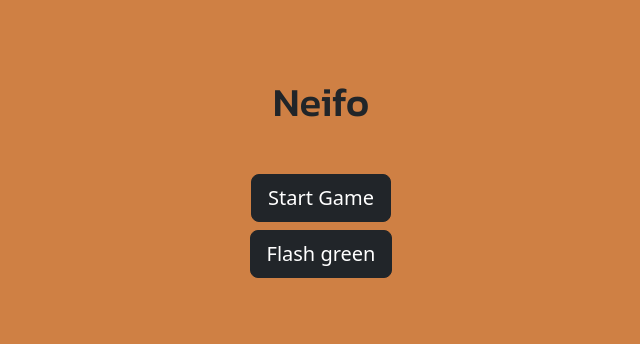
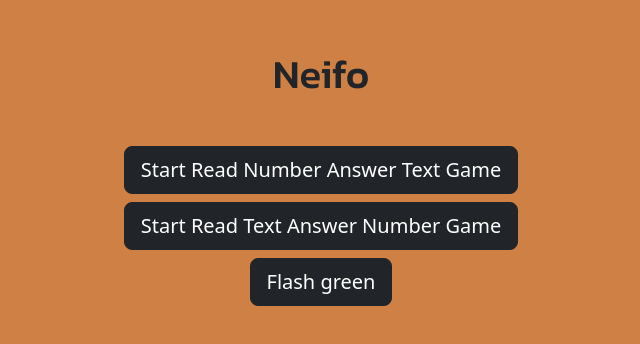
Before and after one commit to adam-carruthers/neifo, a React (Create React App) app: page / in a window 1280 px wide. Shown: the part 222-566 px from the top of the page, without its empty margins (319-959 px from the left). Built offline with nearby package versions, Linux system fonts and the light colour scheme.

Commit message:
Added ReadNAnswerTextGame

```diff
--- a/src/components/NumberIsWrittenGame.tsx
+++ b/src/components/GenericGame.tsx
@@ -1,49 +1,31 @@
-import React, { FormEvent, useContext, useMemo, useState } from "react";
-import num2wordsEs from "../num2words/es";
+import React, { FormEvent, useContext, useState } from "react";
 import backgroundColorContext from "../other/backgroundColorContext";
 import CorrectAnswerPopUp from "./correctAnswerPopUp/CorrectAnswerPopUp";
 
-interface NumberStage {
+export interface Stage {
   i: number;
-  n: number;
-  text: string;
+  textToShow: string;
+  correctAnswer: string;
 }
-
-const N_STAGES = 5;
-const MIN_NUMBER = -10000;
-const MAX_NUMBER = 10000;
-
-const generateStages = (): NumberStage[] => {
-  const randomNumbers: number[] = [];
-  for (let index = 0; index < N_STAGES; index++) {
-    const randomNumber = Math.round(
-      Math.random() * (MAX_NUMBER - MIN_NUMBER) + MIN_NUMBER
-    );
-    randomNumbers.push(randomNumber);
-  }
-
-  return randomNumbers.map((n, i) => ({ n, i, text: num2wordsEs(n) }));
-};
 
 interface Props {
   goToMenu: () => void;
+  stages: Stage[];
 }
 
-const NumberIsWrittenGame = ({ goToMenu }: Props) => {
-  const stages: NumberStage[] = useMemo(generateStages, []);
-
+const GenericGame = ({ goToMenu, stages }: Props) => {
   const [currentStageI, setCurrentStageI] = useState(0);
 
   const [guess, setGuess] = useState("");
 
   const [correctAnswerMessage, setCorrectAnswerMessage] =
-    useState<NumberStage | null>(null);
+    useState<Stage | null>(null);
 
   const currentStage = stages[currentStageI];
 
   const backgroundColor = useContext(backgroundColorContext);
 
-  const flashCorrectAnswer = (stage: NumberStage) => {
+  const flashCorrectAnswer = (stage: Stage) => {
     setCorrectAnswerMessage(stage);
 
     setTimeout(() => {
@@ -54,7 +36,7 @@ const NumberIsWrittenGame = ({ goToMenu }: Props) => {
   const onSubmit = (e: FormEvent<HTMLFormElement>) => {
     e.preventDefault();
 
-    if (parseInt(guess) === currentStage.n) {
+    if (guess === currentStage.correctAnswer) {
       backgroundColor.setColorFlash("var(--bs-success)");
     } else {
       backgroundColor.setColorFlash("var(--bs-danger)");
@@ -81,7 +63,7 @@ const NumberIsWrittenGame = ({ goToMenu }: Props) => {
         </div>
 
         <div style={{ fontSize: "3em" }} className="mb-5">
-          {currentStage.text}
+          {currentStage.textToShow}
         </div>
 
         <form
@@ -109,12 +91,12 @@ const NumberIsWrittenGame = ({ goToMenu }: Props) => {
       </div>
       {correctAnswerMessage && (
         <CorrectAnswerPopUp>
-          <b>{correctAnswerMessage.text}</b> is actually{" "}
-          <b>{correctAnswerMessage.n}</b>
+          <b>{correctAnswerMessage.textToShow}</b> is actually{" "}
+          <b>{correctAnswerMessage.correctAnswer}</b>
         </CorrectAnswerPopUp>
       )}
     </div>
   );
 };
 
-export default NumberIsWrittenGame;
+export default GenericGame;
--- a/src/components/Menu.tsx
+++ b/src/components/Menu.tsx
@@ -2,18 +2,28 @@ import React, { useContext } from "react";
 import backgroundColorContext from "../other/backgroundColorContext";
 
 interface Props {
-  goToGame: () => void;
+  goToReadNAnswerTextGame: () => void;
+  goToReadTextAnswerNGame: () => void;
 }
 
-const Menu = ({ goToGame }: Props) => {
+const Menu = ({ goToReadNAnswerTextGame, goToReadTextAnswerNGame }: Props) => {
   const backgroundColor = useContext(backgroundColorContext);
 
   return (
     <div className="container">
       <div className="minh-vh d-flex flex-column justify-content-center align-items-center py-5">
         <h1 className="mb-5">Neifo</h1>
-        <button className="btn btn-dark btn-lg mb-2" onClick={goToGame}>
-          Start Game
+        <button
+          className="btn btn-dark btn-lg mb-2"
+          onClick={goToReadNAnswerTextGame}
+        >
+          Start Read Number Answer Text Game
+        </button>
+        <button
+          className="btn btn-dark btn-lg mb-2"
+          onClick={goToReadTextAnswerNGame}
+        >
+          Start Read Text Answer Number Game
         </button>
         <button
           className="btn btn-dark btn-lg"
--- /dev/null
+++ b/src/components/ReadNAnswerTextGame.tsx
@@ -0,0 +1,35 @@
+import React, { useMemo } from "react";
+import num2wordsEs from "../num2words/es";
+import GenericGame, { Stage } from "./GenericGame";
+
+const N_STAGES = 5;
+const MIN_NUMBER = -10000;
+const MAX_NUMBER = 10000;
+
+const generateStages = (): Stage[] => {
+  const randomNumbers: number[] = [];
+  for (let index = 0; index < N_STAGES; index++) {
+    const randomNumber = Math.round(
+      Math.random() * (MAX_NUMBER - MIN_NUMBER) + MIN_NUMBER
+    );
+    randomNumbers.push(randomNumber);
+  }
+
+  return randomNumbers.map((n, i) => ({
+    i,
+    textToShow: n.toString(),
+    correctAnswer: num2wordsEs(n),
+  }));
+};
+
+interface Props {
+  goToMenu: () => void;
+}
+
+const ReadNAnswerTextGame = ({ goToMenu }: Props) => {
+  const stages: Stage[] = useMemo(generateStages, []);
+
+  return <GenericGame goToMenu={goToMenu} stages={stages} />;
+};
+
+export default ReadNAnswerTextGame;
--- /dev/null
+++ b/src/components/ReadTextAnswerNGame.tsx
@@ -0,0 +1,35 @@
+import React, { useMemo } from "react";
+import num2wordsEs from "../num2words/es";
+import GenericGame, { Stage } from "./GenericGame";
+
+const N_STAGES = 5;
+const MIN_NUMBER = -10000;
+const MAX_NUMBER = 10000;
+
+const generateStages = (): Stage[] => {
+  const randomNumbers: number[] = [];
+  for (let index = 0; index < N_STAGES; index++) {
+    const randomNumber = Math.round(
+      Math.random() * (MAX_NUMBER - MIN_NUMBER) + MIN_NUMBER
+    );
+    randomNumbers.push(randomNumber);
+  }
+
+  return randomNumbers.map((n, i) => ({
+    i,
+    textToShow: num2wordsEs(n),
+    correctAnswer: n.toString(),
+  }));
+};
+
+interface Props {
+  goToMenu: () => void;
+}
+
+const ReadTextAnswerNGame = ({ goToMenu }: Props) => {
+  const stages: Stage[] = useMemo(generateStages, []);
+
+  return <GenericGame goToMenu={goToMenu} stages={stages} />;
+};
+
+export default ReadTextAnswerNGame;
--- a/src/components/Router.tsx
+++ b/src/components/Router.tsx
@@ -1,20 +1,29 @@
 import React, { useState } from "react";
-import NumberIsWrittenGame from "./NumberIsWrittenGame";
+import ReadTextAnswerNGame from "./ReadTextAnswerNGame";
 import Menu from "./Menu";
+import ReadNAnswerTextGame from "./ReadNAnswerTextGame";
 
-type RouterLocation = "menu" | "game";
+type RouterLocation = "readNAnswerTextGame" | "readTextAnswerNGame" | "menu";
 
 const Router = () => {
   const [location, setLocation] = useState<RouterLocation>("menu");
 
-  const goToGame = () => setLocation("game");
+  const goToReadTextAnswerNGame = () => setLocation("readTextAnswerNGame");
+  const goToReadNAnswerTextGame = () => setLocation("readNAnswerTextGame");
   const goToMenu = () => setLocation("menu");
 
   switch (location) {
     case "menu":
-      return <Menu goToGame={goToGame} />;
-    case "game":
-      return <NumberIsWrittenGame goToMenu={goToMenu} />;
+      return (
+        <Menu
+          goToReadNAnswerTextGame={goToReadNAnswerTextGame}
+          goToReadTextAnswerNGame={goToReadTextAnswerNGame}
+        />
+      );
+    case "readTextAnswerNGame":
+      return <ReadTextAnswerNGame goToMenu={goToMenu} />;
+    case "readNAnswerTextGame":
+      return <ReadNAnswerTextGame goToMenu={goToMenu} />;
     default:
       // eslint-disable-next-line @typescript-eslint/no-unused-vars
       const _exhaustiveCheck: never = location;
```
Also changed, not shown: 1 other file (tests, documents, lock files or other folders).
